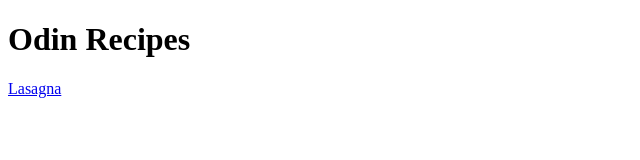
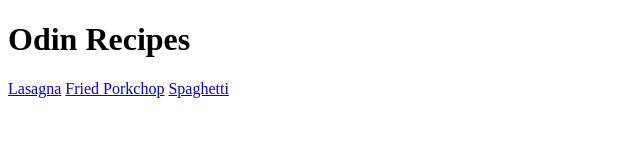
Before and after one commit to paolo-arroyo/odin-recipes, a plain HTML site: page index.html in a window 1280 px wide. Shown: the whole page, without its empty margins (0-640 px from the left). Drawn offline with Linux system fonts and the light colour scheme.

Commit message:
Add links to new recipes

```diff
--- a/index.html
+++ b/index.html
@@ -9,5 +9,7 @@
 <body>
     <h1>Odin Recipes</h1>
     <a href="recipes/lasagna.html">Lasagna</a>
+    <a href="recipes/fried-porkchop.html">Fried Porkchop</a>
+    <a href="recipes/spaghetti.html">Spaghetti</a>
 </body>
 </html>
```
